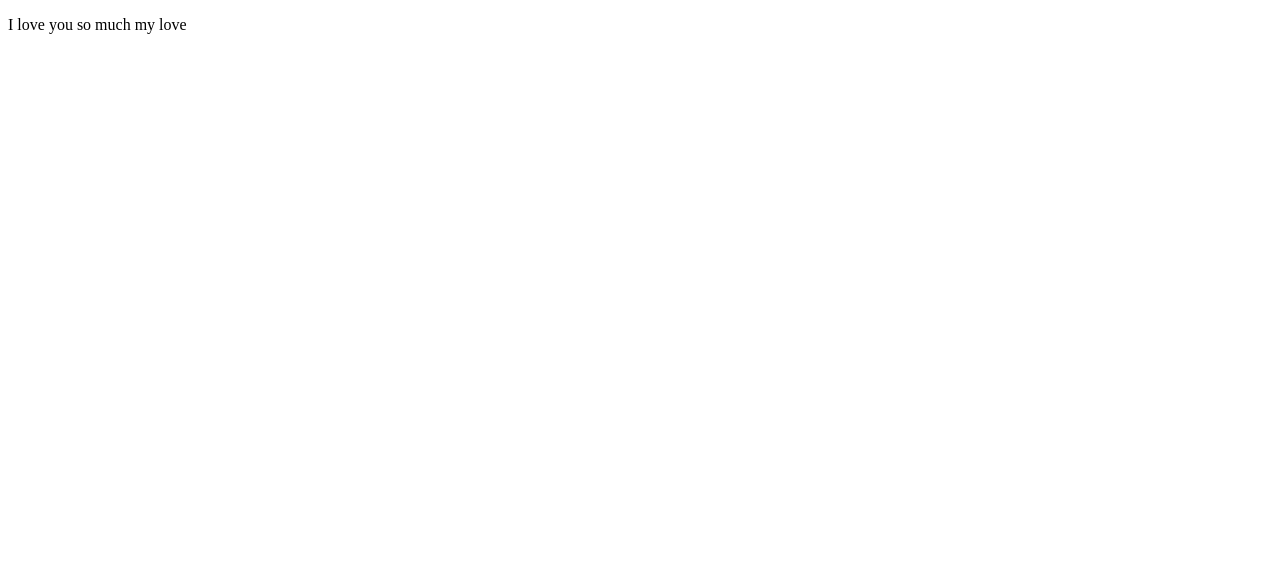
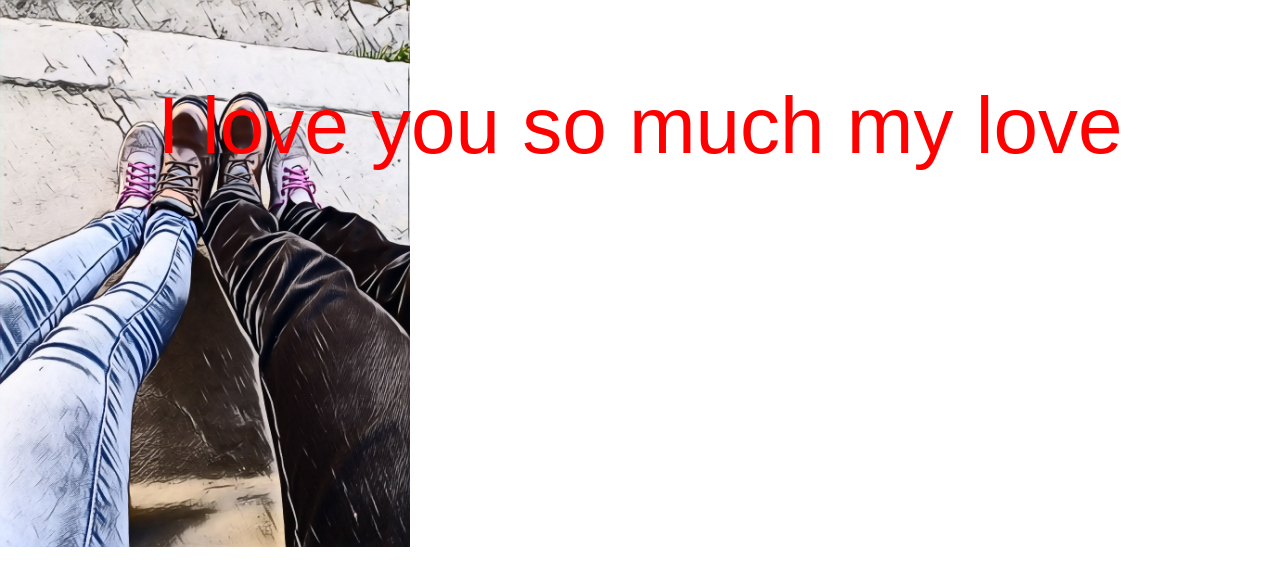
Before and after one commit to AruquipaJorge/my, a plain HTML site: page four.html in a window 1280 px wide. Drawn offline with Linux system fonts and the light colour scheme; the site is published under a folder, as on GitHub Pages, so addresses that start at the root find nothing.

Commit message:
Update four.html

```diff
--- a/four.html
+++ b/four.html
@@ -4,7 +4,7 @@
     <meta charset="UTF-8">
     <meta name="viewport" content="width=device-width, initial-scale=1.0">
     <title>I love you baby</title>
-    <link rel="stylesheet" href="/style/four.css">
+    <link rel="stylesheet" href="style/four.css">
 </head>
 <body>
     <p>I love you so much my love</p>
```
